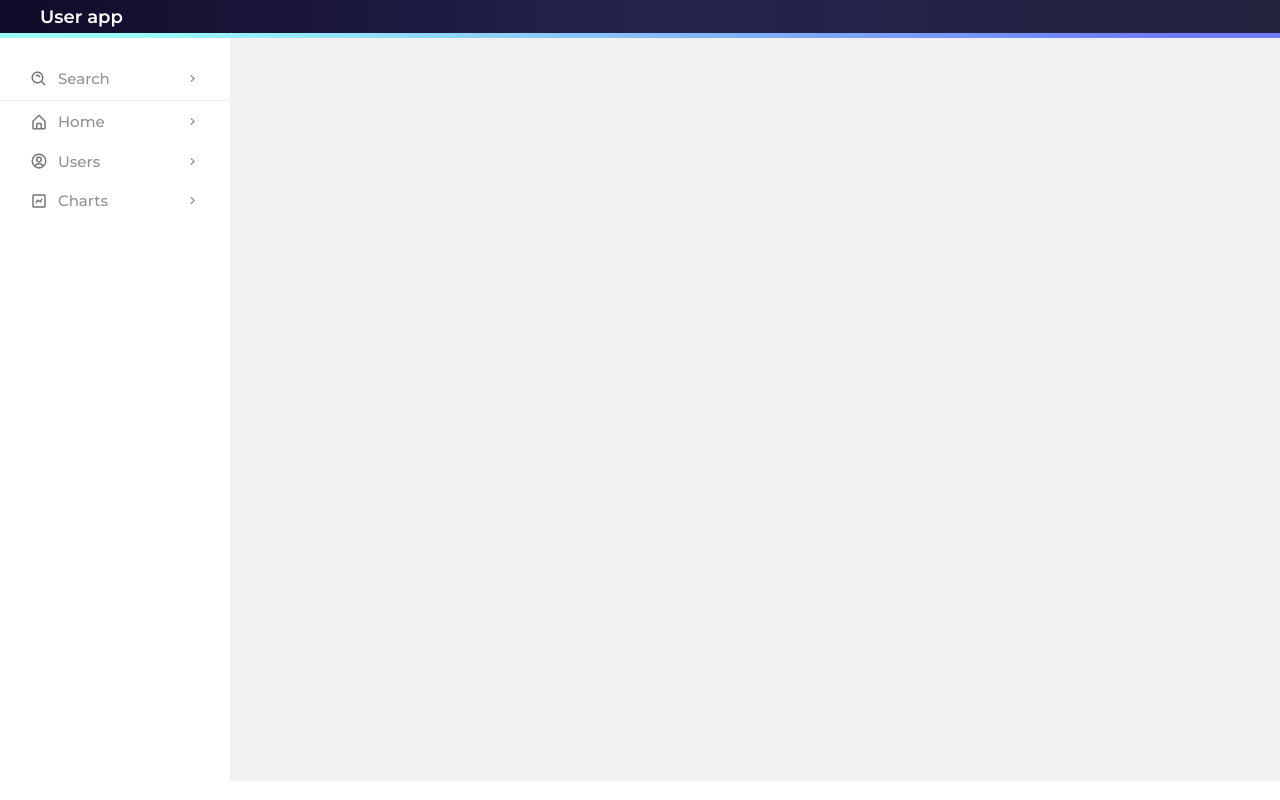
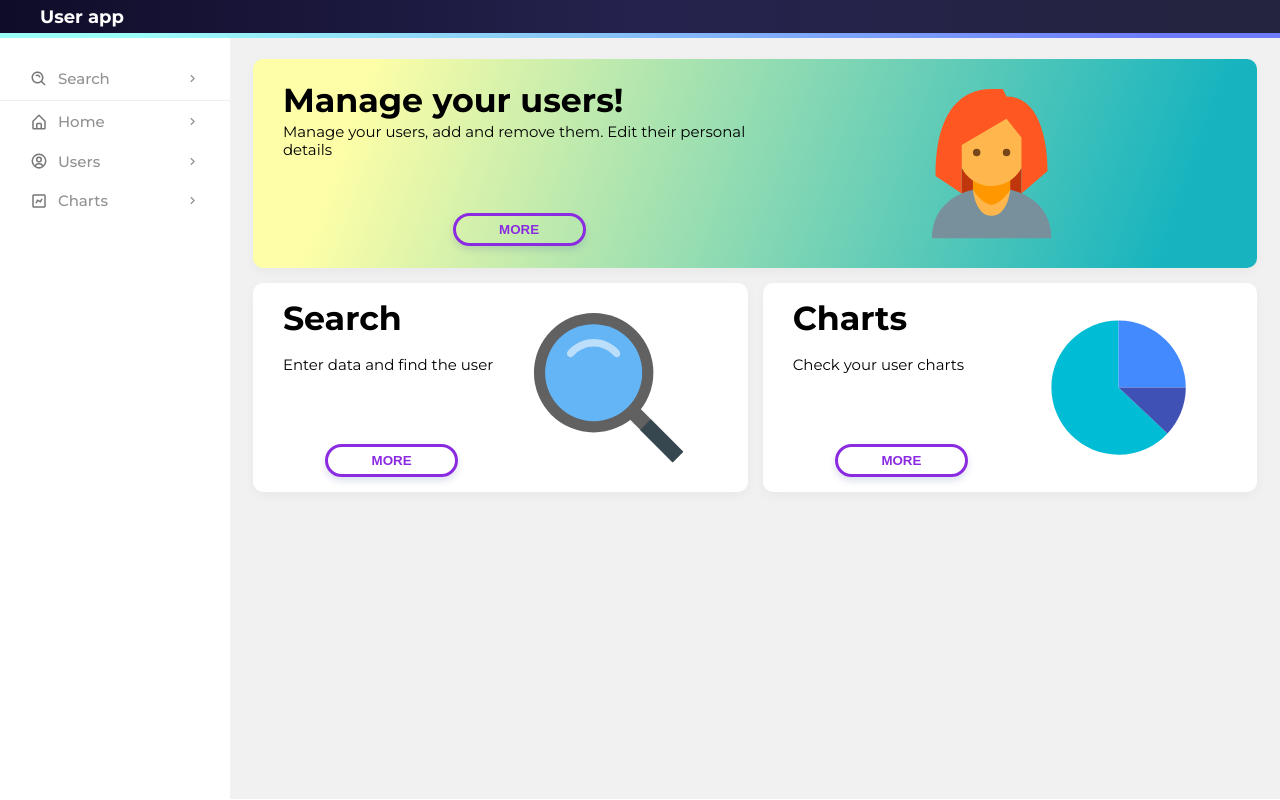
Before and after one commit to kubajot90/The_BitByBit_Recruitment_app, a React (Create React App) app: page / in a window 1280 px wide. Built offline with nearby package versions, Linux system fonts and the light colour scheme; no server answers.

Commit message:
Add Home section

```diff
--- a/src/components/main/Main.module.css
+++ b/src/components/main/Main.module.css
@@ -1,7 +1,7 @@
 .Main {
-  margin-top: 1.2rem;
+  margin-top: 2.4rem;
   margin-left: 18%;
-  padding: 1.6rem;
+  padding: 1rem;
   width: calc(100% - 18%);
   min-height: calc(100vh - 2.5rem);
   background-color: rgba(238, 238, 238, 0.812);
--- a/src/components/main/charts/Charts.js
+++ b/src/components/main/charts/Charts.js
@@ -1,4 +1,4 @@
-import { useState, useContext, useEffect } from "react";
+import { useContext } from "react";
 import { usersContext } from "../../../context/UsersContextProvider";
 import { Chart as ChartJS, ArcElement, Tooltip, Legend } from "chart.js";
 import DoughnutChart from "./DoughnutChart";
--- a/src/components/main/charts/LineChart.js
+++ b/src/components/main/charts/LineChart.js
@@ -35,7 +35,6 @@ const LineChart = ({ usersList }) => {
       }
     });
     setAge((prev) => (prev = { ...prev, [gender]: ages }));
-    console.log(age);
   };
 
   useEffect(() => {
@@ -56,15 +55,7 @@ const LineChart = ({ usersList }) => {
     },
   };
 
-  const labels = [
-    "January",
-    "February",
-    "March",
-    "April",
-    "May",
-    "June",
-    "July",
-  ];
+  const labels = ["", "", "", "", "", "", ""];
 
   const data = {
     labels,
--- a/src/components/main/home/Home.js
+++ b/src/components/main/home/Home.js
@@ -1,7 +1,54 @@
+import { useNavigate } from "react-router-dom";
+import Card from "./card/Card";
+import { FcBusinesswoman } from "react-icons/fc";
+// import { MdScreenSearchDesktop } from "react-icons/md";
+// import { AiOutlineLineChart } from "react-icons/ai";
+import { FcSearch } from "react-icons/fc";
+import { FcPieChart } from "react-icons/fc";
 import classes from "./Home.module.css";
 
 function Home() {
-  return <div className={classes.Home}></div>;
+  const navigate = useNavigate();
+
+  return (
+    <div className={classes.Home}>
+      {/* <div className={`container ${classes.userCard}`}>
+        <div className={classes.titleWrapper}>
+          <span className={classes.title}>Manage your users!</span>
+          <span className={classes.subtitle}>
+            Manage your users, add and remove them. Edit their personal details.
+          </span>
+          <button onClick={() => navigate("users")} className={classes.button}>
+            More
+          </button>
+        </div>
+        <FcBusinesswoman className={classes.userIcon} />
+      </div> */}
+      <Card
+        navigatePath="users"
+        icon={<FcBusinesswoman className={classes.userIcon} />}
+        title="Manage your users!"
+        subtitle="Manage your users, add and remove them. Edit their personal details"
+        backgroundImage="linear-gradient(109.6deg, rgb(253, 254, 167) 11.2%, rgb(23, 180, 191) 91.1%)"
+      />
+      <div className={classes.cardsWrapper}>
+        <Card
+          navigatePath="search"
+          icon={<FcSearch className={classes.userIcon} />}
+          title="Search"
+          subtitle="Enter data and find the user"
+          width="50%"
+        />
+        <Card
+          navigatePath="charts"
+          icon={<FcPieChart className={classes.userIcon} />}
+          title="Charts"
+          subtitle="Check your user charts"
+          width="50%"
+        />
+      </div>
+    </div>
+  );
 }
 
 export default Home;
--- a/src/components/main/home/Home.module.css
+++ b/src/components/main/home/Home.module.css
@@ -1,2 +1,14 @@
-.Home {
+.userIcon {
+  margin: 0 auto;
+  width: 14vw;
+  height: 14vw;
 }
+
+.cardsWrapper {
+  display: flex;
+}
+
+.searchCard,
+.chartCard {
+  width: 50%;
+}
--- /dev/null
+++ b/src/components/main/home/card/Card.js
@@ -0,0 +1,30 @@
+import { useNavigate } from "react-router-dom";
+import classes from "./Card.module.css";
+
+function Card({ icon, title, subtitle, navigatePath, width, backgroundImage }) {
+  const navigate = useNavigate();
+
+  return (
+    <div
+      className={`container ${classes.Card}`}
+      style={{
+        width: `${width}`,
+        backgroundImage: `${backgroundImage}`,
+      }}
+    >
+      <div className={classes.titleWrapper}>
+        <span className={classes.title}>{title}</span>
+        <span className={classes.subtitle}>{subtitle}</span>
+        <button
+          onClick={() => navigate(`${navigatePath}`)}
+          className={classes.button}
+        >
+          More
+        </button>
+      </div>
+      {icon}
+    </div>
+  );
+}
+
+export default Card;
--- /dev/null
+++ b/src/components/main/home/card/Card.module.css
@@ -0,0 +1,42 @@
+.Card {
+  display: flex;
+  align-items: center;
+}
+
+.titleWrapper {
+  display: flex;
+  flex-direction: column;
+  justify-content: space-between;
+  width: 50%;
+  height: 100%;
+}
+
+.title {
+  font-size: 2.6vw;
+  font-weight: 700;
+  margin-bottom: 0.2vw;
+}
+
+.subtitle {
+  font-size: 1.17vw;
+  margin-bottom: 4.2vw;
+}
+
+.button {
+  padding: 0.4rem 2.9rem;
+  margin: 0 auto;
+  box-shadow: rgba(70, 83, 158, 0.176) 0px 4px 7px;
+  border-radius: 20px;
+  border: 0.2rem solid blueviolet;
+  color: blueviolet;
+  font-weight: 600;
+  text-transform: uppercase;
+  background-color: transparent;
+  transition: 0.2s;
+  cursor: pointer;
+}
+
+.button:hover {
+  color: white;
+  background-color: blueviolet;
+}
--- a/src/components/main/search/Search.module.css
+++ b/src/components/main/search/Search.module.css
@@ -33,6 +33,7 @@
 
 .resultsText {
   display: block;
+  text-align: center;
   font-size: 1.8rem;
   font-weight: 400;
   color: var(--secondary-blue);
--- a/src/index.css
+++ b/src/index.css
@@ -1,4 +1,4 @@
-@import url("https://fonts.googleapis.com/css2?family=Montserrat:wght@300;400;500;600&display=swap");
+@import url("https://fonts.googleapis.com/css2?family=Montserrat:wght@300;400;500;600;700&display=swap");
 
 * {
   margin: 0;
@@ -40,6 +40,7 @@ body {
 .container {
   padding: 1rem 2rem;
   margin-bottom: 0.8rem;
+  margin: 0.5rem;
   border-radius: 10px;
   background-color: white;
   box-shadow: rgba(0, 0, 0, 0.038) 0px 4px 12px;
```
